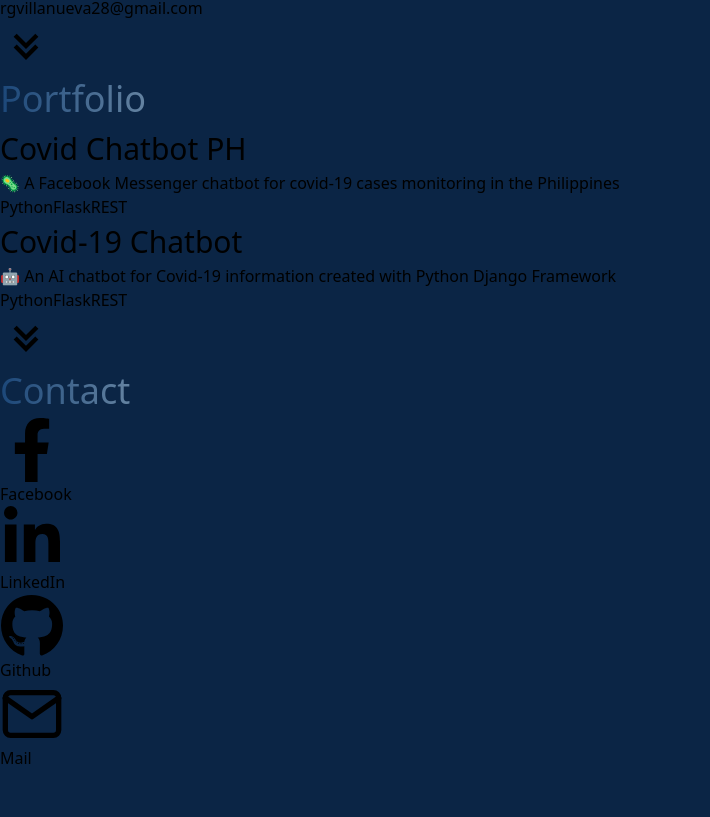
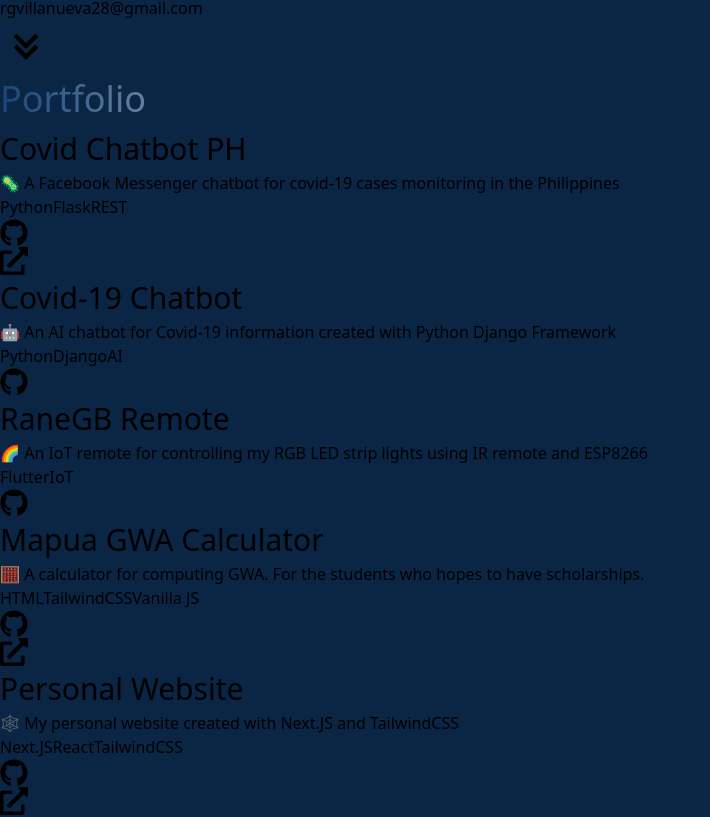
Before and after one commit to rgvillanueva28/rgvillanueva28.github.io.source-NextJS, a Next.js app: page / in a window 1280 px wide. Shown: the part 1679-2496 px from the top of the page, without its empty margins (0-710 px from the left). Built offline with nearby package versions, Linux system fonts and the light colour scheme.

Commit message:
✔Finished portfolio

```diff
--- a/components/card.tsx
+++ b/components/card.tsx
@@ -2,7 +2,7 @@
   return (
     <div
       className={
-        "mx-5 sm:mx-10 md:mx-16 py-10 px-2 sm:px-5 md:px-10 lg:px-16 items-center " +
+        "mx-5 sm:mx-10 md:mx-16 py-10 px-2 sm:px-5 md:px-10 lg:px-16 " +
         props.className
       }
     >
--- a/components/cards/portfolioCard.tsx
+++ b/components/cards/portfolioCard.tsx
@@ -10,7 +10,7 @@
           title={item.title}
           description={item.description}
           ghLink={item.ghLink}
-          link={item.ghLink}
+          link={item.link}
           tags={item.tags}
         />
       ))}
--- a/components/files/projects.js
+++ b/components/files/projects.js
@@ -12,6 +12,29 @@
     description:
       "🤖 An AI chatbot for Covid-19 information created with Python Django Framework",
     ghLink: "https://github.com/CoDev-20/Covid19Chatbot",
-    tags: ["Python", "Flask", "REST"],
+    tags: ["Python", "Django", "AI"],
+  },
+  {
+    title: "RaneGB Remote",
+    description:
+      "🌈 An IoT remote for controlling my RGB LED strip lights using IR remote and ESP8266",
+    ghLink: "https://github.com/rgvillanueva28/RaneGB-remote",
+    tags: ["Flutter", "IoT"],
+  },
+  {
+    title: "Mapua GWA Calculator",
+    description:
+      "🧮 A calculator for computing GWA. For the students who hopes to have scholarships.",
+    ghLink: "https://github.com/rgvillanueva28/random-trash-and-shits/tree/mapuaGwaCalcu",
+    link: "https://www.ranegillian.me/random-trash-and-shits/",
+    tags: ["HTML", "TailwindCSS", "Vanilla JS"],
+  },
+  {
+    title: "Personal Website",
+    description:
+      "🕸 My personal website created with Next.JS and TailwindCSS",
+    ghLink: "https://github.com/rgvillanueva28/random-trash-and-shits/tree/mapuaGwaCalcu",
+    link: "https://www.ranegillian.me/random-trash-and-shits/",
+    tags: ["Next.JS", "React", "TailwindCSS"],
   },
 ];
--- a/components/portfolioItem.tsx
+++ b/components/portfolioItem.tsx
@@ -12,10 +12,20 @@
       <div className="flex flex-col items-stretch min-h-full bg-accent-dark p-6">
         <h4 className="text-foreground mb-4">{title}</h4>
         <p className="text-accent-light mb-10">{description}</p>
-        <div className="flex space-x-2 text-accent-light text-sm">
+        <div className="flex space-x-2 text-accent-light text-sm mb-4">
           {tags.map((tag: any) => (
             <span className="bg-accent-mid rounded-lg p-2">{tag}</span>
           ))}
+        </div>
+        <div className="flex flex-row space-x-4 text-accent-light ml-auto mt-auto">
+          <a href={ghLink} target="_blank" className="hover:text-foreground ">
+            <FaGithub size={28} />
+          </a>
+          {link ? (
+            <a href={link} target="_blank" className="hover:text-foreground ">
+              <FaExternalLinkAlt size={28} />
+            </a>
+          ) : null}
         </div>
       </div>
     </div>
```
